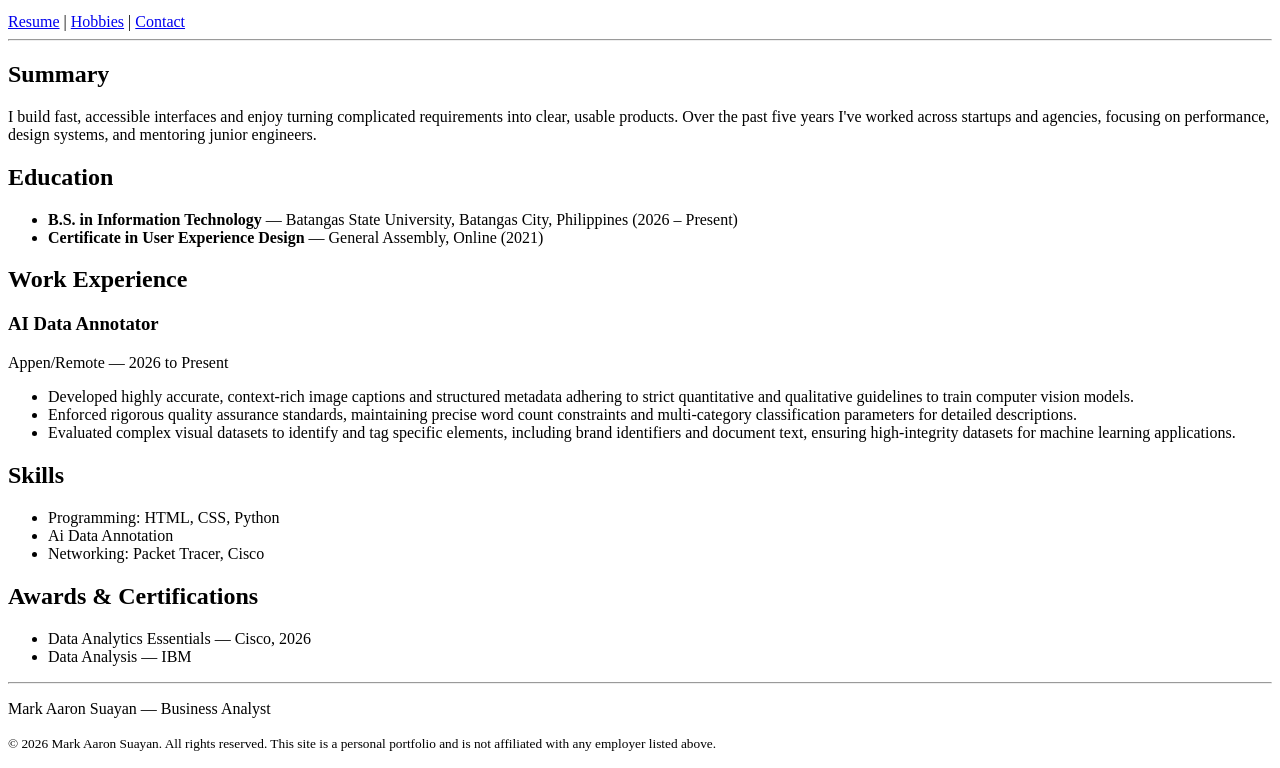
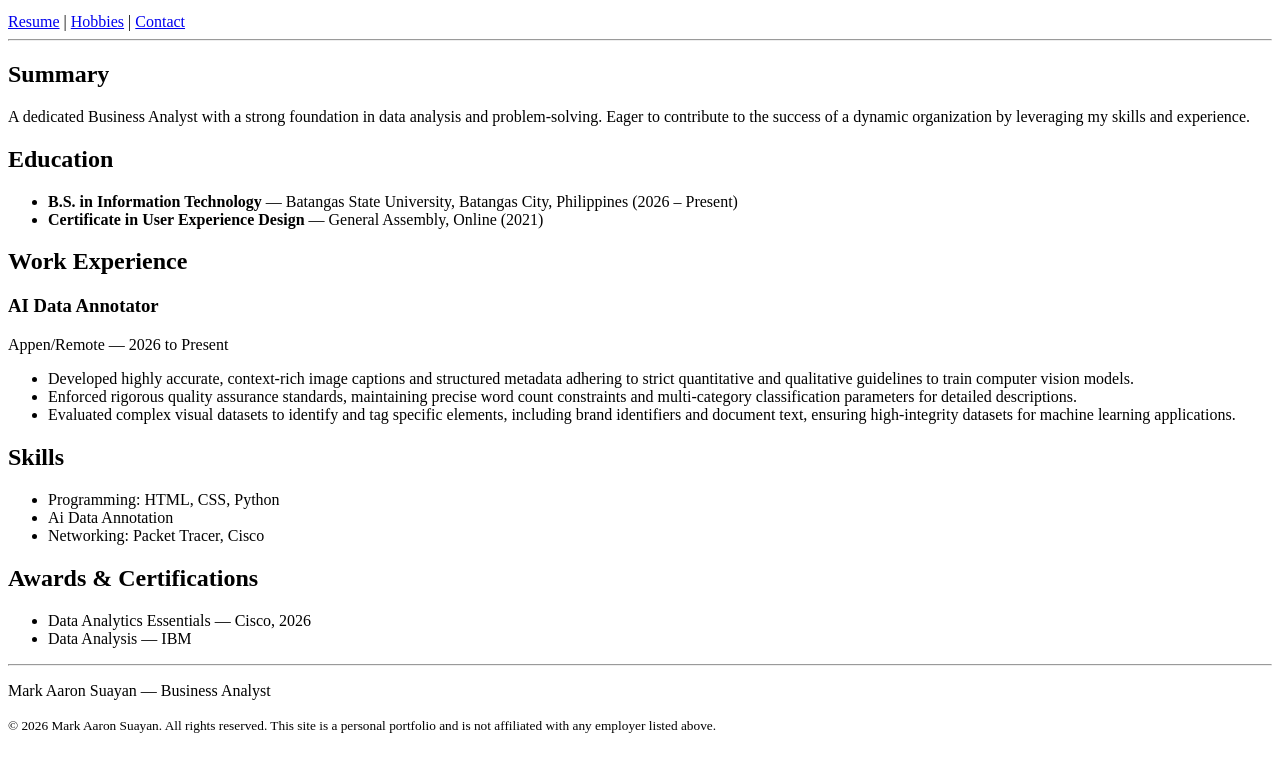
Before and after one commit to Aaronshikii/Suayan-Project1, a plain HTML site: page index.html in a window 1280 px wide. Shown: the part 127-895 px from the top of the page. Drawn offline with Linux system fonts and the light colour scheme.

Commit message:
Add files via upload

```diff
--- a/index.html
+++ b/index.html
@@ -22,7 +22,7 @@
 
   <section id="summary">
     <h2>Summary</h2>
-    <p>I build fast, accessible interfaces and enjoy turning complicated requirements into clear, usable products. Over the past five years I've worked across startups and agencies, focusing on performance, design systems, and mentoring junior engineers.</p>
+    <p>A dedicated Business Analyst with a strong foundation in data analysis and problem-solving. Eager to contribute to the success of a dynamic organization by leveraging my skills and experience.</p>
   </section>
 
   <section id="education">
```
